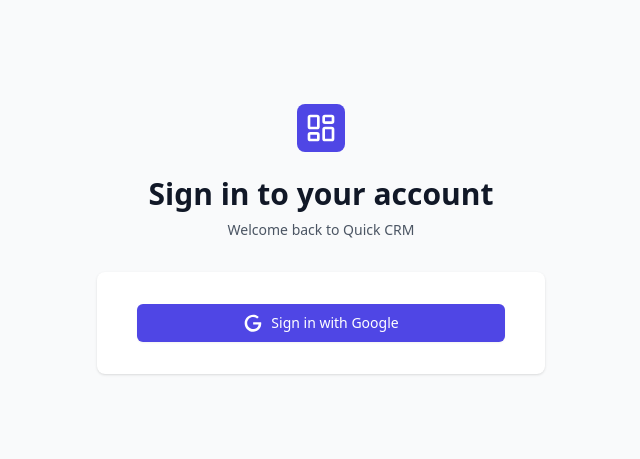
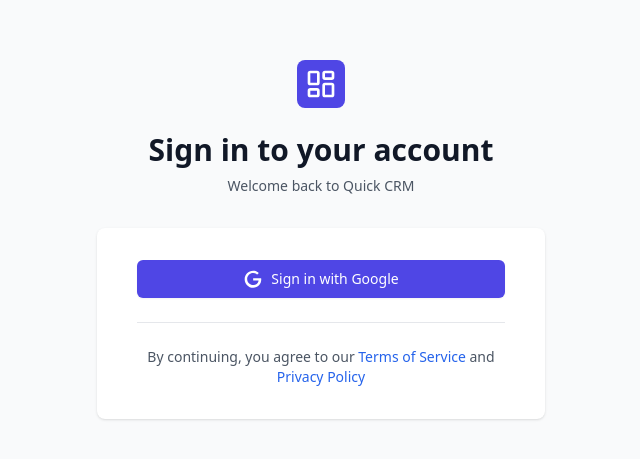
Before and after one commit to ThomasAbraham1/quick-crm, a React (Vite) app in the folder frontend/: page /login in a window 1280 px wide. Shown: the part 161-620 px from the top of the page, without its empty margins (319-959 px from the left). Built offline with nearby package versions, Linux system fonts and the light colour scheme; no server answers.

Commit message:
Added privacy and terms links for Google verication 2

```diff
--- a/frontend/src/pages/Login.tsx
+++ b/frontend/src/pages/Login.tsx
@@ -42,6 +42,30 @@
                             </svg>
                             Sign in with Google
                         </button>
+
+                        {/* Privacy Policy and Terms of Service Links */}
+                        <div className="mt-6 pt-6 border-t border-gray-200 text-center text-sm text-gray-600">
+                            <p>
+                                By continuing, you agree to our{' '}
+                                <a
+                                    href="/terms-of-service"
+                                    target="_blank"
+                                    rel="noopener noreferrer"
+                                    className="text-blue-600 hover:text-blue-700 hover:underline font-medium"
+                                >
+                                    Terms of Service
+                                </a>
+                                {' '}and{' '}
+                                <a
+                                    href="/privacy-policy"
+                                    target="_blank"
+                                    rel="noopener noreferrer"
+                                    className="text-blue-600 hover:text-blue-700 hover:underline font-medium"
+                                >
+                                    Privacy Policy
+                                </a>
+                            </p>
+                        </div>
                     </div>
                 </div>
             </div>
```
